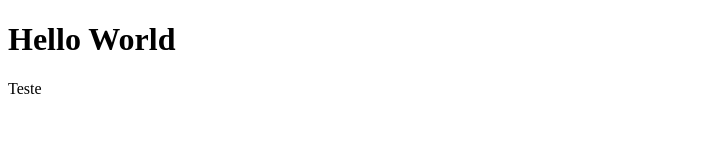
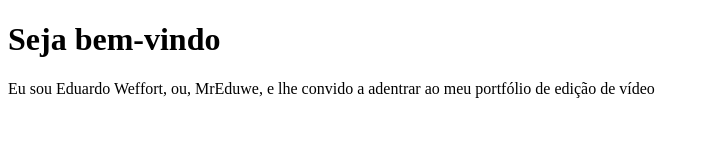
Before and after one commit to MrEduwe/MrEduwe.github.io, a plain HTML site: page index.html in a window 1280 px wide. Shown: the whole page, without its empty margins (0-710 px from the left). Drawn offline with Linux system fonts and the light colour scheme.

Commit message:
Update index.html

```diff
--- a/index.html
+++ b/index.html
@@ -1,7 +1,7 @@
 <!DOCTYPE html>
 <html>
 <body>
-<h1>Hello World</h1>
-<p>Teste</p>
+<h1>Seja bem-vindo</h1>
+<p>Eu sou Eduardo Weffort, ou, MrEduwe, e lhe convido a adentrar ao meu portfólio de edição de vídeo</p>
 </body>
 </html>
```
